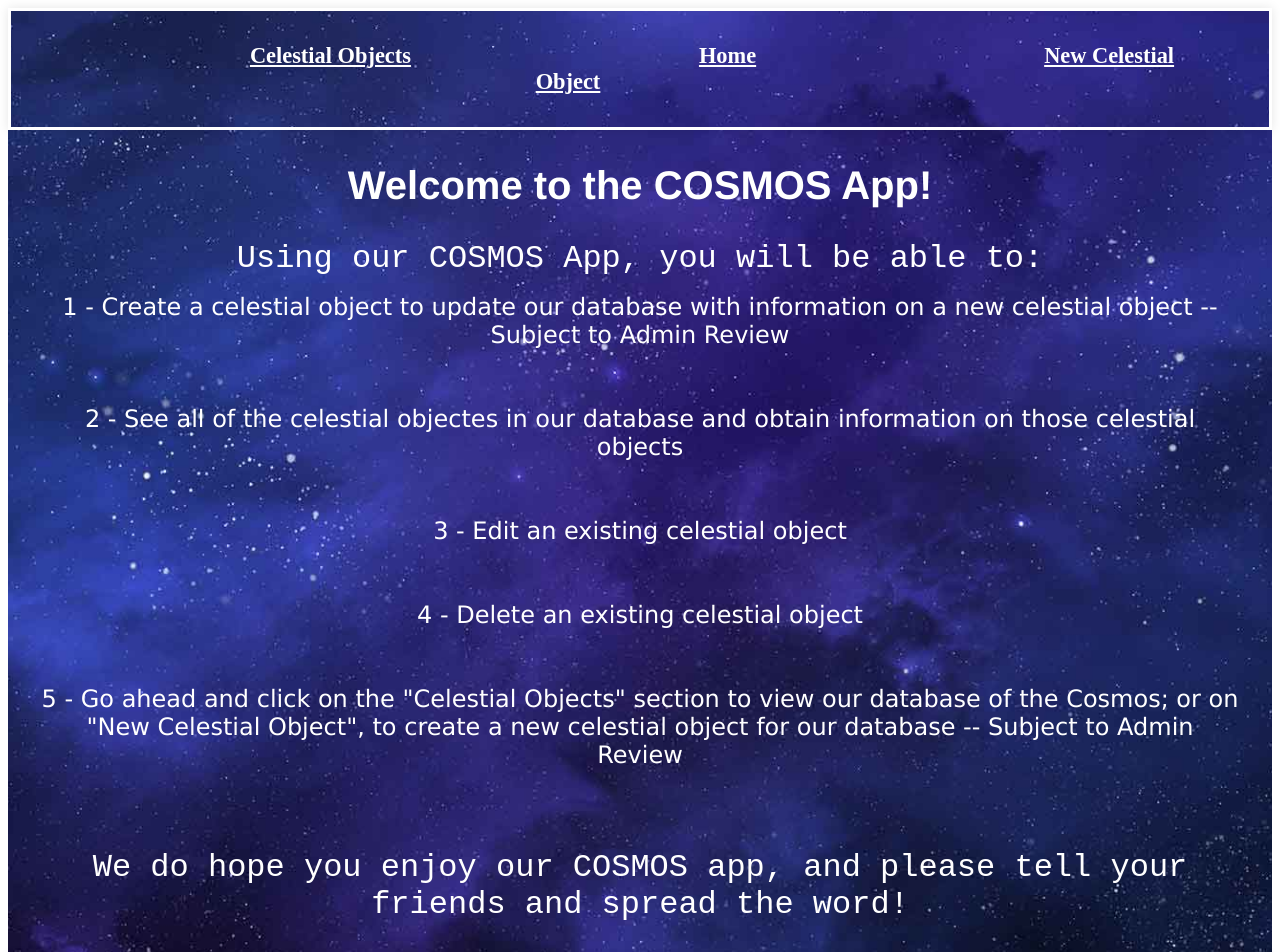
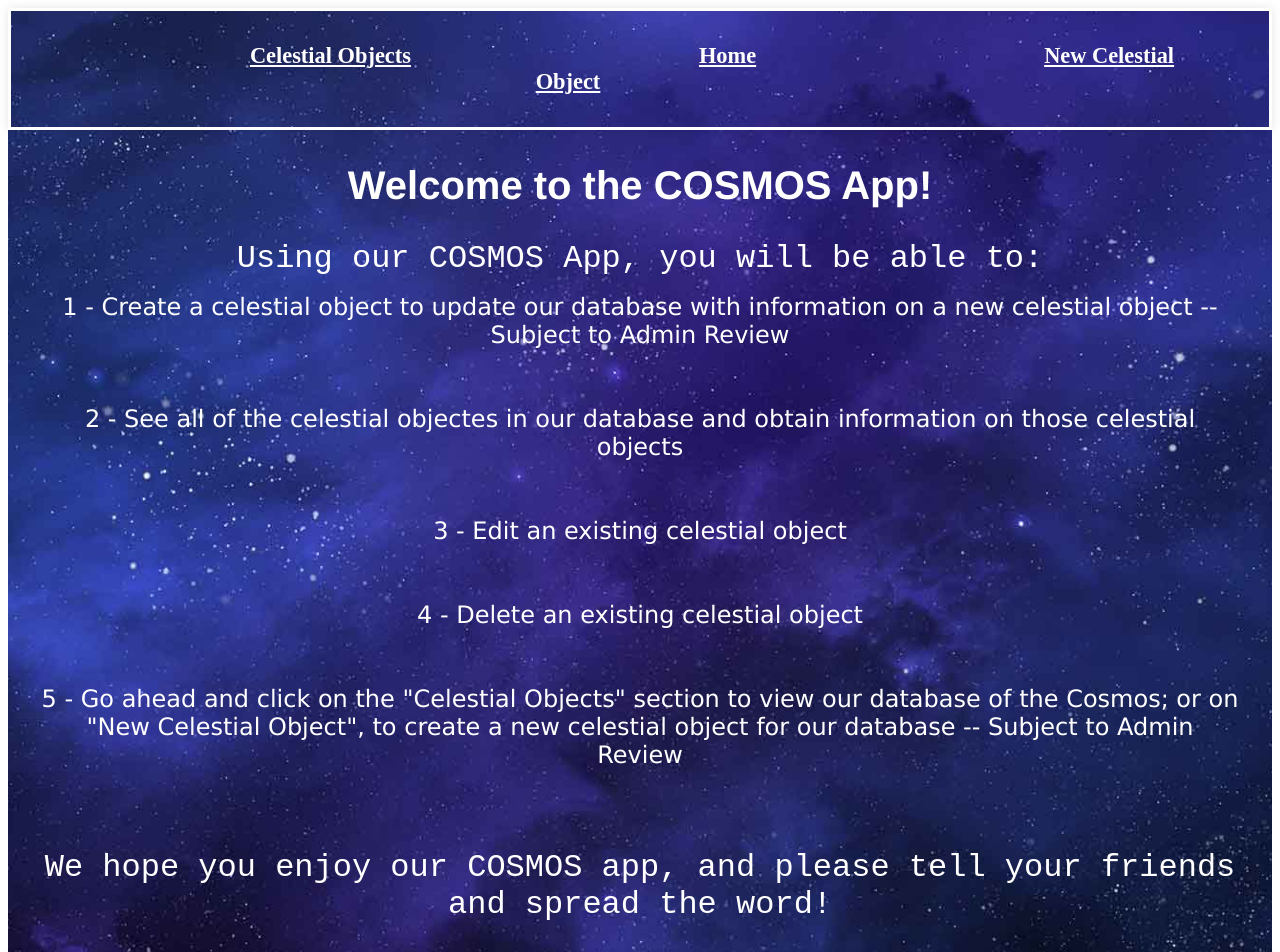
Before and after one commit to AlexanderTsiklidis1/cosmos-app-front-end, a React (Vite) app: page / in a window 1280 px wide. Shown: the top 952 px of the page. Built offline with nearby package versions, Linux system fonts and the light colour scheme.

Commit message:
grammar fix in home

```diff
--- a/Pages/Home.jsx
+++ b/Pages/Home.jsx
@@ -13,7 +13,7 @@ function Home() {
         <li className="feature-item">4 - Delete an existing celestial object</li>
         <li className="feature-item">5 - Go ahead and click on the "Celestial Objects" section to view our database of the Cosmos; or on "New Celestial Object", to create a new celestial object for our database -- Subject to Admin Review </li>
       </ul>
-      <p className="description">We do hope you enjoy our COSMOS app, and please tell your friends and spread the word!</p>
+      <p className="description">We hope you enjoy our COSMOS app, and please tell your friends and spread the word!</p>
     </div>
   );
 }
```
